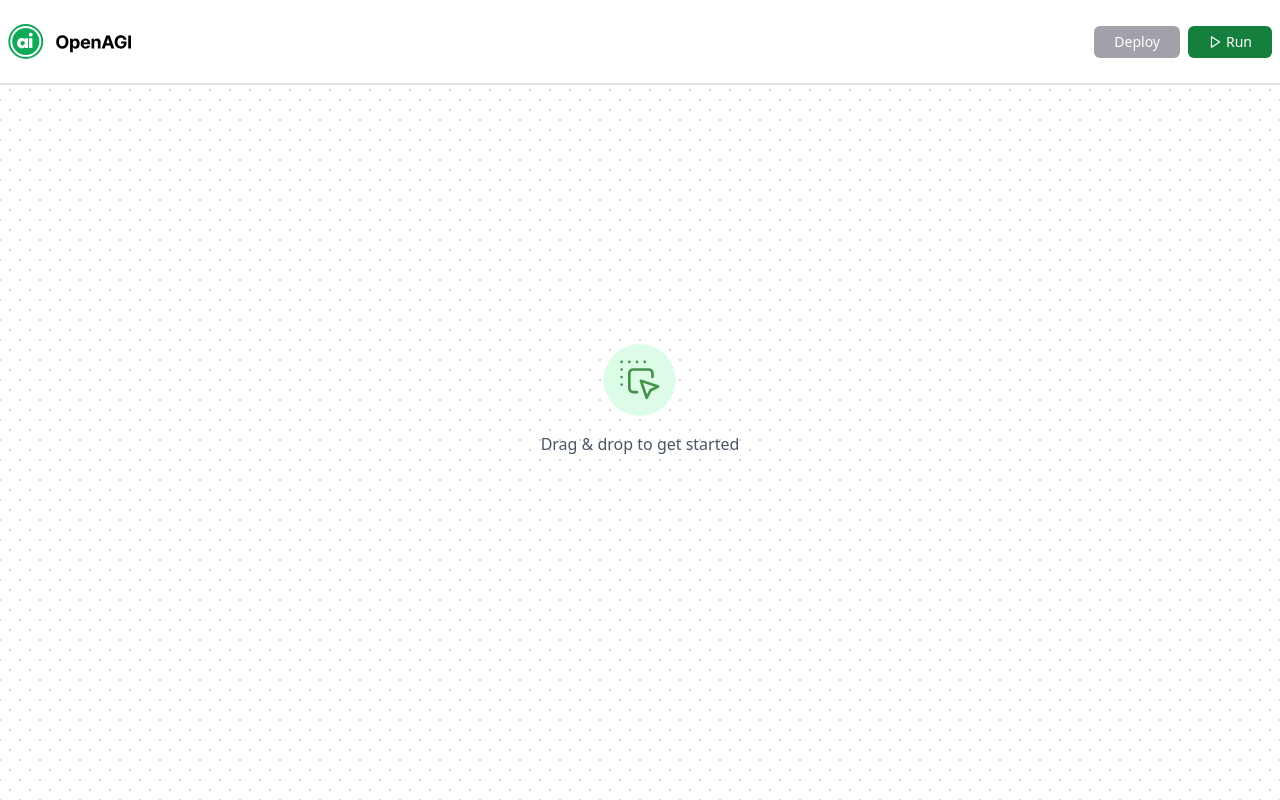
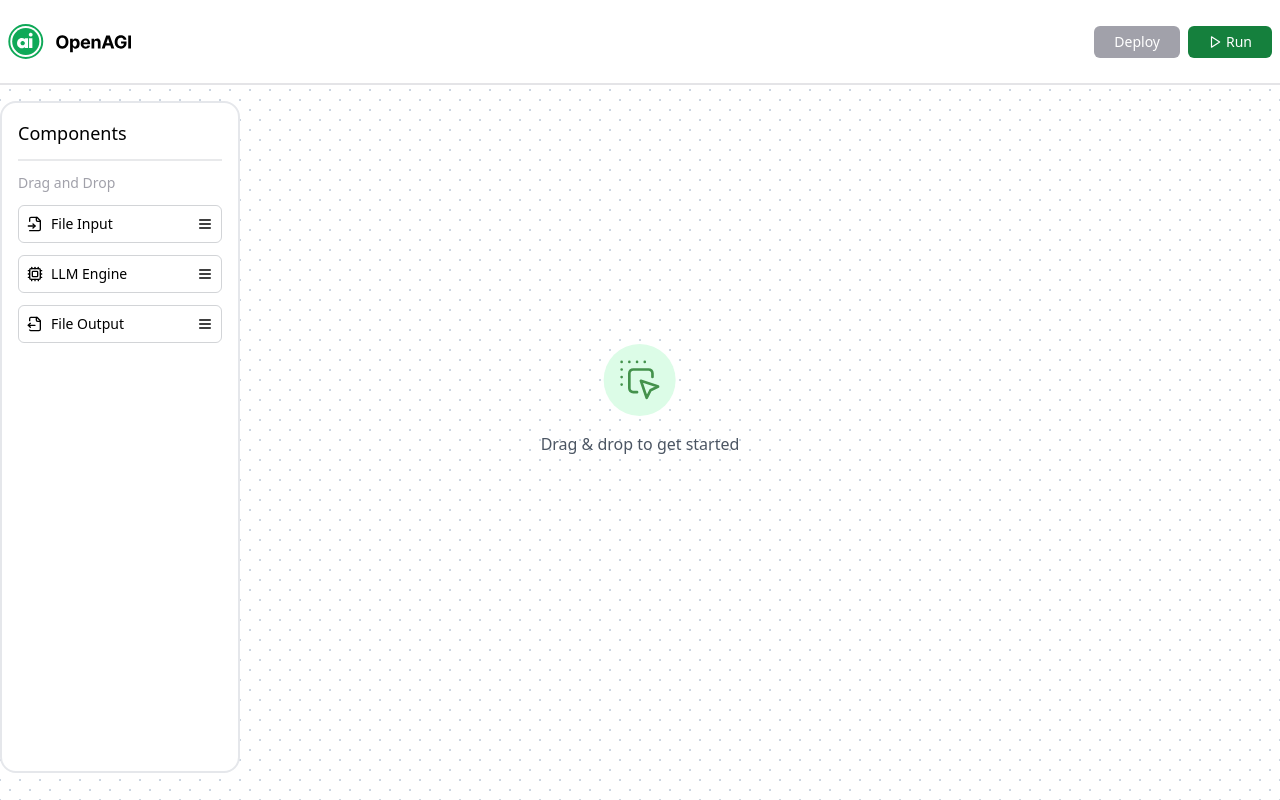
Before and after one commit to kalpesh-d/aiplanet-frontend-assignment, a React (Vite) app: page / in a window 1280 px wide. Built offline with nearby package versions, Linux system fonts and the light colour scheme.

Commit message:
Add SidePanel component; change DropArea from div to section for semantic HTML.

```diff
--- a/src/App.jsx
+++ b/src/App.jsx
@@ -1,11 +1,14 @@
 import Header from "./components/Header";
 import DropArea from "./components/DropArea";
+import SidePanel from "./components/SidePanel";
+
 function App() {
   return (
     <>
       <Header />
       <main>
         <DropArea />
+        <SidePanel />
       </main>
     </>
   );
--- a/src/components/DropArea.jsx
+++ b/src/components/DropArea.jsx
@@ -3,14 +3,14 @@ import { Plus, Minus, Maximize, LockOpen, Lock } from "lucide-react";
 
 const DropArea = () => {
   return (
-    <div className="fixed inset-0 -z-10 h-full w-full bg-white bg-custom-pattern bg-20px bg-offset">
+    <section className="fixed inset-0 -z-10 h-full w-full bg-white bg-custom-pattern bg-20px bg-offset">
       <div className="absolute top-1/2 left-1/2 -translate-x-1/2 -translate-y-1/2 flex flex-col items-center gap-4">
         <div className="bg-green-100 rounded-full p-4">
           <img className="w-10 h-10" src="/d&d.svg" alt="Drag & Drop" />
         </div>
         <p className="text-gray-600">Drag & drop to get started</p>
       </div>
-    </div>
+    </section>
   );
 };
 
--- /dev/null
+++ b/src/components/SidePanel.jsx
@@ -0,0 +1,40 @@
+import { FileInput, Cpu, FileOutput, Menu } from "lucide-react";
+
+const SidePanel = () => {
+  const nodes = [
+    {
+      name: "File Input",
+      icon: <FileInput size={16} />,
+    },
+    {
+      name: "LLM Engine",
+      icon: <Cpu size={16} />,
+    },
+    {
+      name: "File Output",
+      icon: <FileOutput size={16} />,
+    },
+  ];
+
+  return (
+    <section className="my-4 container mx-auto">
+      <div className="h-[calc(100vh-8rem)] w-60 bg-white border-2 rounded-[1rem] p-4 space-y-3">
+        <h2 className="text-lg">Components</h2>
+        <div className="border-b-2 border-slate-800/10"></div>
+        <p className="text-sm text-zinc-400">Drag and Drop</p>
+
+        {nodes.map((node) => (
+          <div className="flex justify-between items-center border border-slate-800/20 rounded-md p-2">
+            <div className="flex items-center space-x-2">
+              {node.icon}
+              <p className="text-sm">{node.name}</p>
+            </div>
+            <Menu size={16} />
+          </div>
+        ))}
+      </div>
+    </section >
+  );
+};
+
+export default SidePanel;
```
